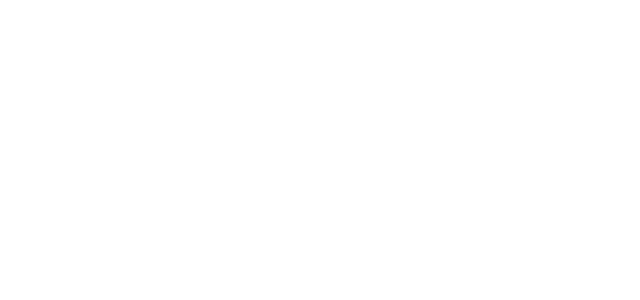
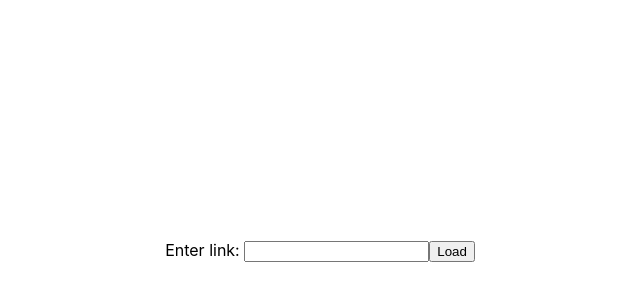
Before and after one commit to Michael-Xie/wewatch, a React (Create React App) app in the folder client/: page / in a window 1280 px wide. Shown: the part 120-420 px from the top of the page, without its empty margins (320-960 px from the left). Built offline with nearby package versions, Linux system fonts and the light colour scheme.

Commit message:
Add form to add link

```diff
--- a/client/src/components/VideoPlayer.js
+++ b/client/src/components/VideoPlayer.js
@@ -18,7 +18,16 @@
       }
 
     return (
-        <ReactPlayer url='https://www.youtube.com/watch?v=ysz5S6PUM-U' playing opts={opts} onReady={_onReady}/>
+        <>
+            <ReactPlayer url='https://www.youtube.com/watch?v=ysz5S6PUM-U' playing opts={opts} onReady={_onReady}/>
+            <form>
+                <label for="video-link">Enter link: </label>
+                <input type="text" name="video-link" id="video-link" required/>
+                <button>Load</button>
+            </form>
+
+
+        </>
 
     )
 }
```
